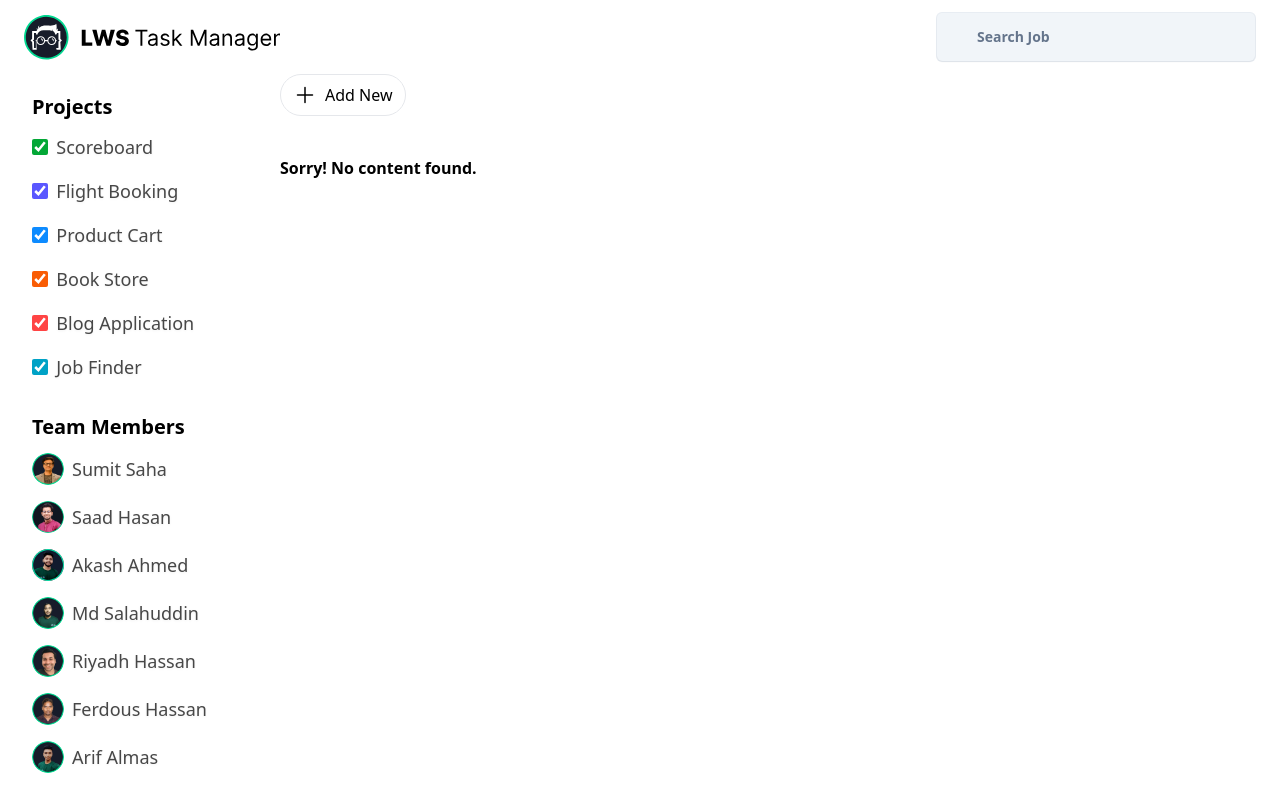
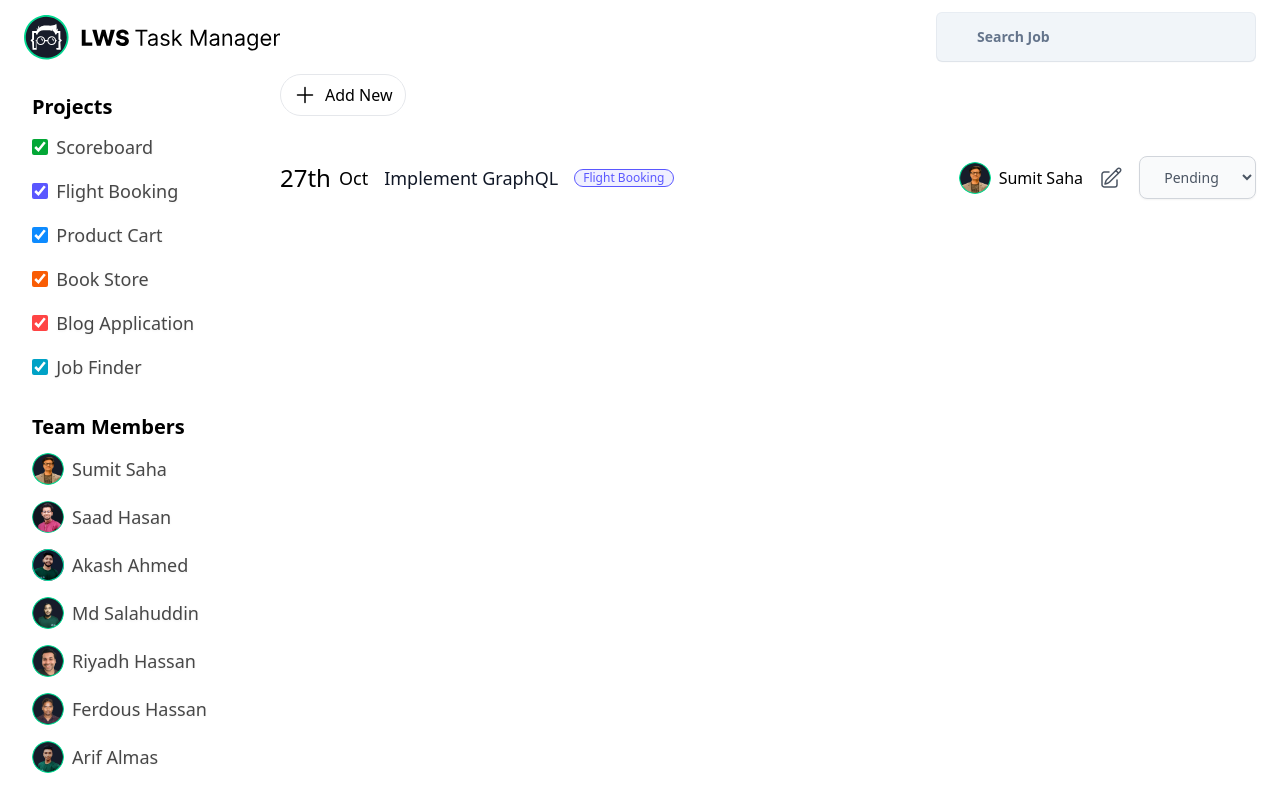
Before and after one commit to MohammadNaiem65/lws-assignment-09, a React (Vite) app: page / in a window 1280 px wide. Built offline with nearby package versions, Linux system fonts and the light colour scheme; data requests are answered from the project's data file.

Commit message:
added updating status functionality

```diff
--- a/server/db.json
+++ b/server/db.json
@@ -68,5 +68,22 @@
       "id": 7
     }
   ],
-  "tasks": []
+  "tasks": [
+    {
+      "taskName": "Implement GraphQL",
+      "teamMember": {
+        "name": "Sumit Saha",
+        "avatar": "/images/avatars/sumit.png",
+        "id": 1
+      },
+      "deadline": "2023-10-27",
+      "project": {
+        "id": 2,
+        "projectName": "Flight Booking",
+        "colorClass": "color-flight"
+      },
+      "status": "pending",
+      "id": 1
+    }
+  ]
 }
--- a/src/page/Home/Task/Task.jsx
+++ b/src/page/Home/Task/Task.jsx
@@ -1,5 +1,9 @@
 import { Link } from 'react-router-dom';
 import moment from 'moment';
+import {
+	useDeleteTaskMutation,
+	useEditTaskMutation,
+} from '../../../features/tasks/tasksApi';
 import akashImg from '../../../assets/avatars/akash.png';
 import almasImg from '../../../assets/avatars/almas.png';
 import ferdousImg from '../../../assets/avatars/ferdous.png';
@@ -7,10 +11,10 @@ import riyadhImg from '../../../assets/avatars/riyadh.png';
 import sadhImg from '../../../assets/avatars/sadh.png';
 import salahuddinImg from '../../../assets/avatars/salahuddin.png';
 import sumitImg from '../../../assets/avatars/sumit.png';
-import { useDeleteTaskMutation } from '../../../features/tasks/tasksApi';
 
 export default function Task({ task }) {
 	// hooks
+	const [editTask] = useEditTaskMutation();
 	const [deleteTask] = useDeleteTaskMutation();
 
 	// local states
@@ -24,6 +28,13 @@ export default function Task({ task }) {
 		sadh: sadhImg,
 		salahuddin: salahuddinImg,
 		sumit: sumitImg,
+	};
+
+	// handle updating task status
+	const handleUpdateStatus = (e) => {
+		const data = { status: e.target.value };
+
+		editTask({ id, data });
 	};
 
 	return (
@@ -93,7 +104,10 @@ export default function Task({ task }) {
 					</Link>
 				)}
 
-				<select className='lws-status' value={status || 'pending'}>
+				<select
+					className='lws-status'
+					value={status || 'pending'}
+					onChange={handleUpdateStatus}>
 					<option value='pending'>Pending</option>
 					<option value='inProgress'>In Progress</option>
 					<option value='completed'>Completed</option>
```
